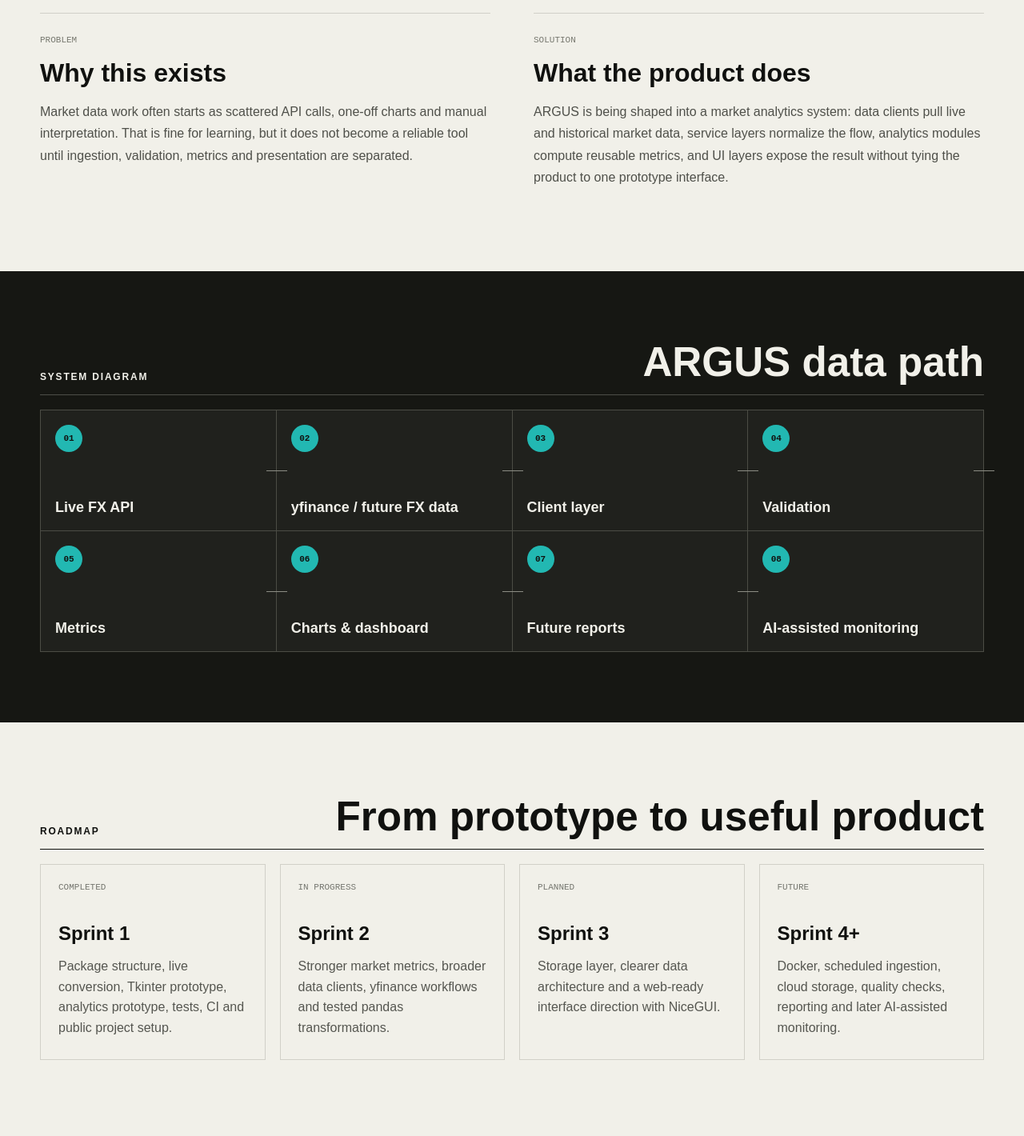
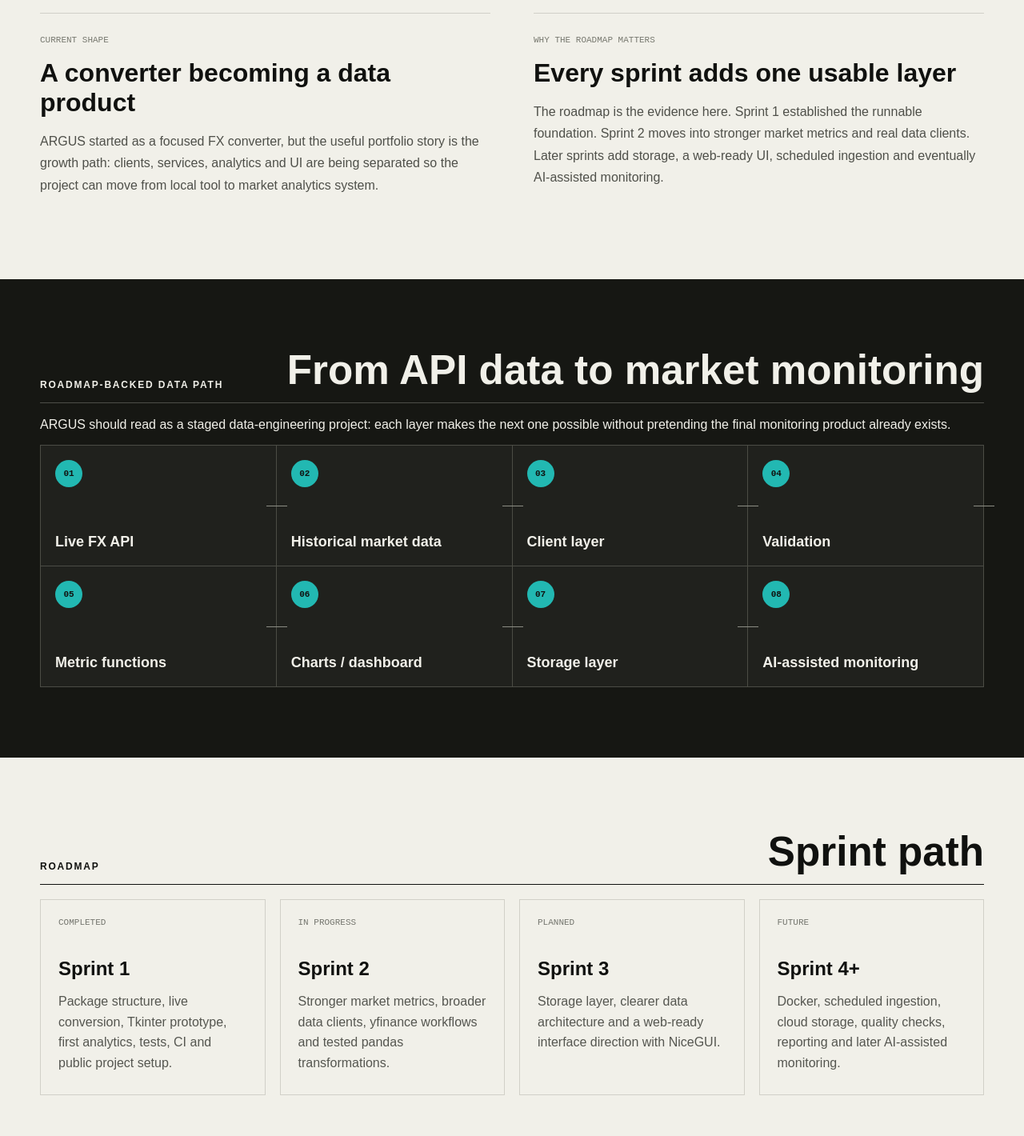
Before and after one commit to BytecodeBrewer/portfolio, a Next.js app: page /projects/argus in a window 1280 px wide. Shown: the part 660-2080 px from the top of the page at 80% size. Built offline with nearby package versions, Linux system fonts and the light colour scheme; no server answers.

Commit message:
fix: refine portfolio case study content

```diff
--- a/app/projects.ts
+++ b/app/projects.ts
@@ -1,4 +1,17 @@
 export type ProjectTone = "cyan" | "green" | "violet" | "amber";
+
+type StorySection = {
+  eyebrow: string;
+  title: string;
+  body: string;
+};
+
+type Diagram = {
+  label: string;
+  title: string;
+  intro: string;
+  nodes: string[];
+};
 
 export type Project = {
   slug: string;
@@ -11,11 +24,11 @@
   href: string;
   tone: ProjectTone;
   signal: number[];
-  problem: string;
-  solution: string;
-  diagramTitle: string;
-  diagramNodes: string[];
+  storySections: StorySection[];
+  diagram: Diagram;
+  roadmapTitle: string;
   roadmap: { title: string; status: string; text: string }[];
+  productNotesTitle: string;
   productNotes: string[];
 };
 
@@ -31,20 +44,36 @@
     href: "https://github.com/BytecodeBrewer/argus",
     tone: "cyan",
     signal: [32, 44, 38, 57, 52, 73, 68, 88],
-    problem: "Market data work often starts as scattered API calls, one-off charts and manual interpretation. That is fine for learning, but it does not become a reliable tool until ingestion, validation, metrics and presentation are separated.",
-    solution: "ARGUS is being shaped into a market analytics system: data clients pull live and historical market data, service layers normalize the flow, analytics modules compute reusable metrics, and UI layers expose the result without tying the product to one prototype interface.",
-    diagramTitle: "ARGUS data path",
-    diagramNodes: ["Live FX API", "yfinance / future FX data", "Client layer", "Validation", "Metrics", "Charts & dashboard", "Future reports", "AI-assisted monitoring"],
+    storySections: [
+      {
+        eyebrow: "Current shape",
+        title: "A converter becoming a data product",
+        body: "ARGUS started as a focused FX converter, but the useful portfolio story is the growth path: clients, services, analytics and UI are being separated so the project can move from local tool to market analytics system."
+      },
+      {
+        eyebrow: "Why the roadmap matters",
+        title: "Every sprint adds one usable layer",
+        body: "The roadmap is the evidence here. Sprint 1 established the runnable foundation. Sprint 2 moves into stronger market metrics and real data clients. Later sprints add storage, a web-ready UI, scheduled ingestion and eventually AI-assisted monitoring."
+      }
+    ],
+    diagram: {
+      label: "Roadmap-backed data path",
+      title: "From API data to market monitoring",
+      intro: "ARGUS should read as a staged data-engineering project: each layer makes the next one possible without pretending the final monitoring product already exists.",
+      nodes: ["Live FX API", "Historical market data", "Client layer", "Validation", "Metric functions", "Charts / dashboard", "Storage layer", "AI-assisted monitoring"]
+    },
+    roadmapTitle: "Sprint path",
     roadmap: [
-      { title: "Sprint 1", status: "Completed", text: "Package structure, live conversion, Tkinter prototype, analytics prototype, tests, CI and public project setup." },
+      { title: "Sprint 1", status: "Completed", text: "Package structure, live conversion, Tkinter prototype, first analytics, tests, CI and public project setup." },
       { title: "Sprint 2", status: "In progress", text: "Stronger market metrics, broader data clients, yfinance workflows and tested pandas transformations." },
       { title: "Sprint 3", status: "Planned", text: "Storage layer, clearer data architecture and a web-ready interface direction with NiceGUI." },
       { title: "Sprint 4+", status: "Future", text: "Docker, scheduled ingestion, cloud storage, quality checks, reporting and later AI-assisted monitoring." }
     ],
+    productNotesTitle: "How to read it",
     productNotes: [
-      "The current value is not a trading promise; it is the architecture path from small converter to analytics system.",
-      "The portfolio angle is data engineering: ingestion, transformation, quality, visualization and staged product growth.",
-      "The roadmap matters because it shows the project is moving by usable slices instead of architecture theater."
+      "This is not positioned as a trading tool; it is a staged analytics and data-engineering project.",
+      "The strongest signal is the roadmap discipline: usable slices instead of one oversized architecture promise.",
+      "Future screenshots should show the dashboard and the metric layer working on real historical data."
     ]
   },
   {
@@ -58,20 +87,41 @@
     href: "https://github.com/BytecodeBrewer/Q-Bet",
     tone: "green",
     signal: [26, 35, 46, 42, 59, 66, 73, 91],
-    problem: "Manual opportunity checking, stake calculation and capital allocation do not scale well. Once multiple engines, accounts and risk rules are involved, the system needs typed models and controlled execution boundaries.",
-    solution: "Q-Bet starts with a validated domain layer for events, markets, offers, opportunities and execution plans. The target product is a cloud-ready web application that can collect data, simulate strategies, allocate capital and later execute approved workflows under strict guardrails.",
-    diagramTitle: "Q-Bet engine flow",
-    diagramNodes: ["Bookmaker / exchange data", "Normalization", "Opportunity engine", "Strategy engine", "Risk & capital allocation", "Simulation mode", "Approved execution", "Reports & dashboard"],
+    storySections: [
+      {
+        eyebrow: "Target product",
+        title: "A cloud-ready quant betting portfolio",
+        body: "The intended v1 is a web application with a complete matched-betting engine, simulation mode, capital orchestration, collectors or API adapters, reports and controlled execution. The useful angle is not a betting promise, but a system that turns manual opportunity work into modeled, testable workflows."
+      },
+      {
+        eyebrow: "Current state",
+        title: "Domain models first, execution later",
+        body: "The repo is currently in the core domain stage: typed models for events, markets, offers, opportunities, strategy results and execution plans are implemented and ready for review. Matched-betting calculations, orchestrator logic, collectors, UI and execution adapters come after the domain layer is stable."
+      },
+      {
+        eyebrow: "Portfolio signal",
+        title: "Math, risk and software boundaries",
+        body: "Q-Bet should communicate modeling discipline: expected value, ROI, liquidity, risk, capital lock-up and approval boundaries need to become explicit software objects before any real execution is even considered."
+      }
+    ],
+    diagram: {
+      label: "Engine progression",
+      title: "From odds data to controlled execution",
+      intro: "The page should show the future system without overselling the current implementation. The active work is the left side of the flow; the v1 target is the full chain.",
+      nodes: ["Events / markets / offers", "Typed domain layer", "Opportunity detection", "Strategy calculation", "Risk & capital rules", "Simulation mode", "User-approved execution", "Reports / dashboard"]
+    },
+    roadmapTitle: "Current stage to v1 target",
     roadmap: [
-      { title: "Domain layer", status: "Ready for review", text: "Typed models for events, markets, offers, opportunities, strategy results and execution plans." },
-      { title: "Base engine", status: "Next", text: "Matched-betting calculations, stake optimization, arbitrage checks, dutching and free-bet strategies." },
-      { title: "Orchestrator", status: "Planned", text: "Capital routing by EV, ROI, risk, liquidity and capital lock-up across multiple engines." },
-      { title: "Cloud application", status: "Future", text: "Collectors, API adapters, web UI, simulation controls, reports and controlled real execution." }
+      { title: "Stage 1", status: "Current", text: "Core Pydantic domain models and tests for the objects the engines will rely on." },
+      { title: "Base Engine", status: "Next", text: "Matched-betting calculations, free-bet strategies, dutching, stake optimization and arbitrage checks." },
+      { title: "Capital Layer", status: "Planned", text: "An orchestrator that routes capital by EV, ROI, risk, liquidity and lock-up across strategy engines." },
+      { title: "Cloud v1", status: "Target", text: "Web UI, collectors, API adapters, simulation controls, performance reports and approved execution flows." }
     ],
+    productNotesTitle: "What this page should prove",
     productNotes: [
-      "The important signal is the product model: manual betting workflows become a controlled strategy and capital system.",
-      "The system should never be framed as unmanaged autonomy; user-approved execution and risk boundaries are part of the design.",
-      "For the portfolio, Q-Bet shows domain modeling, pipeline thinking and safety-aware automation."
+      "Q-Bet is early, so the page must clearly separate implemented domain layer from future v1 target.",
+      "The engine flow should emphasize calculations, constraints and approval boundaries, not hype around automation.",
+      "Later portfolio assets should show formulas, example opportunity objects and simulation output."
     ]
   },
   {
@@ -85,20 +135,36 @@
     href: "https://github.com/BytecodeBrewer/smart-showcase",
     tone: "violet",
     signal: [28, 40, 48, 43, 65, 58, 77, 84],
-    problem: "End-to-end tests are useful, but writing and maintaining them is expensive when test data, generated code and execution feedback are not connected.",
-    solution: "S.M.A.R.T. connects natural-language test intent with generated Playwright flows, deterministic mock data and execution feedback. My work focused on interface flows, validation paths, storage-connected data handling and documentation.",
-    diagramTitle: "S.M.A.R.T. feedback loop",
-    diagramNodes: ["Natural language intent", "Prompt validation", "Playwright generation", "Mock data", "Execution", "Feedback", "Refinement", "Documentation"],
+    storySections: [
+      {
+        eyebrow: "Product loop",
+        title: "Not just prompt in, test out",
+        body: "The interesting part is the feedback loop: a user describes test intent, generated Playwright code is validated against deterministic mock data, execution returns feedback, and the flow can be refined."
+      },
+      {
+        eyebrow: "My contribution",
+        title: "Interface, validation and data handling",
+        body: "My work crossed UI flows, prompt validation, storage-connected paths and documentation. That makes the project useful in the portfolio as AI-assisted developer tooling, not as another generic chatbot example."
+      }
+    ],
+    diagram: {
+      label: "Execution feedback loop",
+      title: "From test intent to reproducible run",
+      intro: "S.M.A.R.T. is best explained as a loop, because the value is in connecting generation, mock data and execution feedback.",
+      nodes: ["Natural-language intent", "Prompt validation", "Playwright generation", "Mock data", "Execution", "Feedback", "Refinement", "Documentation"]
+    },
+    roadmapTitle: "Project lens",
     roadmap: [
-      { title: "Input", status: "Built", text: "User-facing flow for describing test intent and validating generated output." },
+      { title: "Intent", status: "Built", text: "User-facing flow for describing test goals and validating generated output." },
       { title: "Data", status: "Built", text: "Mock-data paths and storage-connected handling for reproducible test contexts." },
       { title: "Execution", status: "Built", text: "Playwright-centered feedback loop around generated tests." },
-      { title: "Showcase", status: "Portfolio", text: "The project demonstrates AI-assisted developer tooling rather than a generic chatbot surface." }
+      { title: "Showcase", status: "Portfolio", text: "Demonstrates AI-assisted developer tooling with real workflow constraints." }
     ],
+    productNotesTitle: "What to show next",
     productNotes: [
-      "The strongest explanation is not 'AI generates tests'; it is the loop between intent, mock data, execution and feedback.",
-      "This project is useful as a bridge between frontend, data handling and AI-supported automation.",
-      "Future media should show the flow from prompt to generated test result."
+      "A short demo should show prompt, generated Playwright test and execution result in one loop.",
+      "The case page should stay focused on workflow, not on listing every backend dependency.",
+      "Screenshots from the UI will matter more than extra architecture text."
     ]
   },
   {
@@ -106,26 +172,47 @@
     index: "04",
     name: "Notion Sync",
     label: "Workflow automation",
-    summary: "A desktop automation that mirrors tasks from multiple module databases into one central Notion database.",
+    summary: "A desktop automation that mirrors records from multiple Notion databases into one central operational database.",
     contribution: "Independent project - working prototype",
     tags: ["Electron", "Node.js", "Notion API", "JSON", "Automation"],
     href: "https://github.com/BytecodeBrewer/notion-sync",
     tone: "amber",
     signal: [24, 34, 42, 55, 47, 62, 74, 80],
-    problem: "Notion can show multiple data sources in connected views, but it does not truly merge several separate databases into one real table with one unified task model. For study workflows, that means module tasks stay split across views and databases.",
-    solution: "Notion Sync mirrors selected module databases into one central All Tasks database. It keeps persistent mappings, tracks deletions and runs as a desktop app with status UI and tray operation, so the user can work from one table instead of mentally reconciling several Notion views.",
-    diagramTitle: "Notion Sync merge model",
-    diagramNodes: ["Module DB A", "Module DB B", "Module DB C", "Notion API", "Mapping file", "Deletion tracking", "All Tasks database", "Status UI / tray"],
+    storySections: [
+      {
+        eyebrow: "Notion gap",
+        title: "Connected views are not a real merge",
+        body: "Notion can display multiple data sources and separate views, but it does not give users a true merged database where records from different source tables live in one operational layer. That matters whenever someone wants one consistent table instead of mentally switching between views."
+      },
+      {
+        eyebrow: "What the tool does",
+        title: "Several source databases, one working table",
+        body: "Notion Sync mirrors selected source databases into one central target database. It keeps a persistent mapping, tracks deletions and gives the user a small desktop status surface, so the central table becomes the place where work is actually handled."
+      },
+      {
+        eyebrow: "Future product direction",
+        title: "From desktop helper to permissioned sync service",
+        body: "The stronger version is a hosted connector-based service: users grant Notion permissions, the tool checks schema compatibility, warns about mismatches and runs continuously without requiring a desktop process to stay alive."
+      }
+    ],
+    diagram: {
+      label: "Database merge model",
+      title: "From separated views to one operational layer",
+      intro: "The core idea is the merge boundary: source databases stay independent, but the user gets one central table that behaves like the working surface.",
+      nodes: ["Source DB A", "Source DB B", "Source DB C", "Notion API", "Schema mapping", "Deletion tracking", "Central target DB", "Status surface"]
+    },
+    roadmapTitle: "Product path",
     roadmap: [
-      { title: "Prototype", status: "Working", text: "Electron app, status GUI, tray mode, mapping file and user-data storage behavior." },
-      { title: "Sync core", status: "Working", text: "Mirrors module database items into a central database with persistent mapping." },
-      { title: "Robustness", status: "Next", text: "Better conflict handling, property mismatch warnings and clearer user-facing sync diagnostics." },
-      { title: "Cloud version", status: "Future", text: "Move from desktop-only execution toward a permissioned online service with connectors." }
+      { title: "Desktop prototype", status: "Working", text: "Electron app, status GUI, tray mode and user-data storage behavior." },
+      { title: "Sync core", status: "Working", text: "Mirrors source records into a central database with persistent mapping state." },
+      { title: "Robustness", status: "Next", text: "Conflict handling, property mismatch warnings and clearer sync diagnostics." },
+      { title: "Cloud service", status: "Future", text: "Permissioned connectors, scheduled sync and schema checks without desktop dependency." }
     ],
+    productNotesTitle: "Why this is general",
     productNotes: [
-      "The product story is a real Notion limitation: connected views are not the same as one merged operational table.",
-      "The valuable part is less the folder structure and more the sync model: source databases, mapping state, deletion tracking and a central target.",
-      "A future web version should focus on permissions, schema checks and user-visible warnings before merging."
+      "The problem is not limited to study modules; it applies to any Notion workspace split across separate databases.",
+      "The valuable proof is the merge behavior: source tables, mapping state, deletion handling and one central target.",
+      "A future demo should show Notion before the tool, the sync run, and the unified database after the tool."
     ]
   }
 ];
--- a/app/projects/[slug]/page.tsx
+++ b/app/projects/[slug]/page.tsx
@@ -21,12 +21,13 @@
   };
 }
 
-function FlowDiagram({ title, nodes }: { title: string; nodes: string[] }) {
+function FlowDiagram({ label, title, intro, nodes }: { label: string; title: string; intro: string; nodes: string[] }) {
   return <section className="case-band">
     <div className="case-section-head">
-      <p>System diagram</p>
+      <p>{label}</p>
       <h2>{title}</h2>
     </div>
+    <p className="diagram-intro">{intro}</p>
     <div className="flow-diagram">
       {nodes.map((node, index) => <div className="flow-node" key={node}>
         <span>{String(index + 1).padStart(2, "0")}</span>
@@ -63,24 +64,19 @@
       </section>
 
       <section className="case-split shell">
-        <div>
-          <span>Problem</span>
-          <h2>Why this exists</h2>
-          <p>{project.problem}</p>
-        </div>
-        <div>
-          <span>Solution</span>
-          <h2>What the product does</h2>
-          <p>{project.solution}</p>
-        </div>
+        {project.storySections.map((section) => <div key={section.title}>
+          <span>{section.eyebrow}</span>
+          <h2>{section.title}</h2>
+          <p>{section.body}</p>
+        </div>)}
       </section>
 
-      <FlowDiagram title={project.diagramTitle} nodes={project.diagramNodes} />
+      <FlowDiagram label={project.diagram.label} title={project.diagram.title} intro={project.diagram.intro} nodes={project.diagram.nodes} />
 
       <section className="roadmap shell">
         <div className="case-section-head">
           <p>Roadmap</p>
-          <h2>From prototype to useful product</h2>
+          <h2>{project.roadmapTitle}</h2>
         </div>
         <div className="roadmap-list">
           {project.roadmap.map((item) => <div className="roadmap-item" key={item.title}>
@@ -94,7 +90,7 @@
       <section className="notes shell">
         <div className="case-section-head">
           <p>Portfolio angle</p>
-          <h2>What this should communicate</h2>
+          <h2>{project.productNotesTitle}</h2>
         </div>
         <ul>{project.productNotes.map((note) => <li key={note}>{note}</li>)}</ul>
       </section>
```
Also changed, not shown: app/page.tsx (+6 -6 lines).
